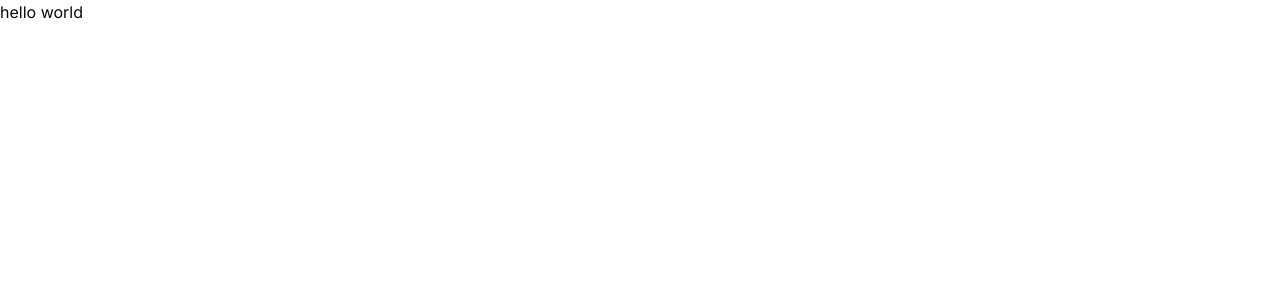
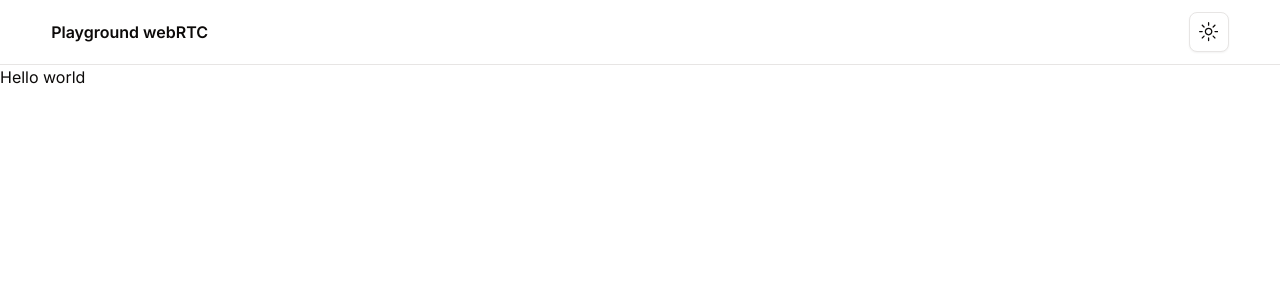
Before and after one commit to imopbuilder/next-webrtc, a Next.js app: page / in a window 1280 px wide. Shown: the top 300 px of the page. Built offline with nearby package versions, Linux system fonts and the light colour scheme.

Commit message:
feat and styles: add header and change theme-toggle component

```diff
--- a/src/app/page.tsx
+++ b/src/app/page.tsx
@@ -1,3 +1,17 @@
+import Header from '@/components/global/header';
+import { Fragment } from 'react';
+
 export default function Home() {
-	return <main>hello world</main>;
+	return (
+		<Fragment>
+			<Header />
+			<main>
+				<section>
+					<div>
+						<p>Hello world</p>
+					</div>
+				</section>
+			</main>
+		</Fragment>
+	);
 }
--- /dev/null
+++ b/src/components/global/header/index.tsx
@@ -0,0 +1,19 @@
+import Link from 'next/link';
+import { ThemeToggle } from '../theme-toggle';
+
+export default function Header() {
+	return (
+		<header className='border-b px-[4%]'>
+			<div className='max-w-maxi mx-auto h-16 flex items-center justify-between'>
+				<div className='flex items-center justify-center'>
+					<Link href={'/'} className='font-semibold'>
+						Playground webRTC
+					</Link>
+				</div>
+				<nav className='flex items-center justify-center sm:gap-5 gap-3'>
+					<ThemeToggle />
+				</nav>
+			</div>
+		</header>
+	);
+}
--- a/src/components/global/theme-toggle.tsx
+++ b/src/components/global/theme-toggle.tsx
@@ -40,12 +40,12 @@ export function ThemeToggle() {
 					<span className='sr-only'>Toggle theme</span>
 				</Button>
 			</DropdownMenuTrigger>
-			<DropdownMenuContent className='rounded-[20px] p-2 shadow-spread min-w-[12rem] font-medium' align='end' sideOffset={13}>
+			<DropdownMenuContent className='rounded-lg p-2 shadow-spread min-w-[12rem] font-medium' align='end' sideOffset={13}>
 				{THEME_OPTIONS.map((val) => (
 					<DropdownMenuItem
 						key={val.id}
 						className={cn(
-							'rounded-xl capitalize py-2 px-3 text-xs text-muted-foreground focus:text-muted-foreground',
+							'rounded-md capitalize py-2 px-3 text-xs text-muted-foreground focus:text-muted-foreground',
 							`${theme === val.value && 'text-foreground focus:text-foreground'}`,
 						)}
 						onClick={() => setTheme(val.value)}
```
